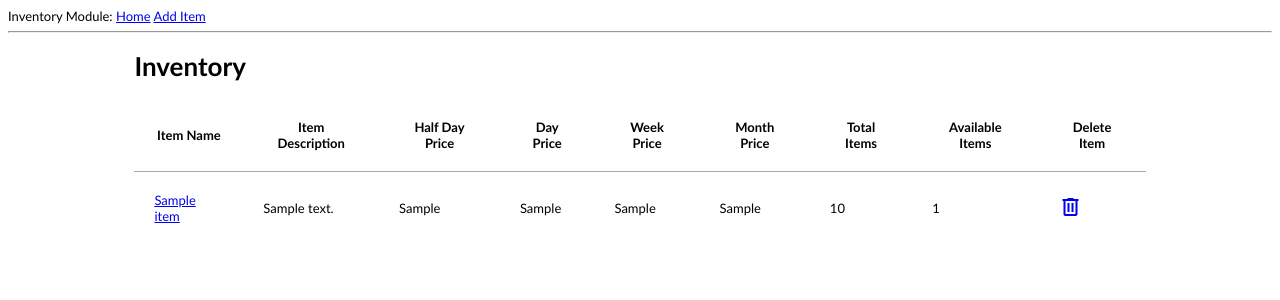
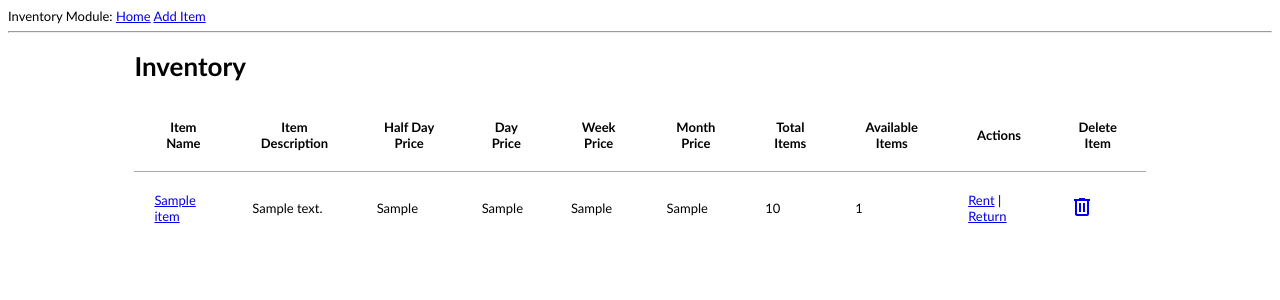
Before and after one commit to sdeen1/flask-inventory-module, a Flask app: page / in a window 1280 px wide. Shown: the top 300 px of the page. Run offline with Flask 3, Linux system fonts and the light colour scheme; tables that the repository leaves empty hold one stand-in row (Sample ...).

Commit message:
added rent feature

```diff
--- a/app/routes.py
+++ b/app/routes.py
@@ -17,6 +17,7 @@ def add():
             name = form.name.data,
             description = form.description.data,
             total = form.total.data,
+            available = form.total.data,
             halfDay = form.halfDay.data,
             day = form.day.data,
             week = form.week.data,
@@ -34,15 +35,13 @@ def update(id):
     item = db.get_or_404(Item, id)
     form = AddItemForm(obj=item)
     if form.validate(): #_on_submit():  #request.method == "POST":
-        item = Item(
-            name = form.name.data,
-            description = form.description.data,
-            total = form.total.data,
-            halfDay = form.halfDay.data,
-            day = form.day.data,
-            week = form.week.data,
-            month = form.month.data
-        )
+        item.name = form.name.data
+        item.description = form.description.data
+        item.total = form.total.data
+        item.halfDay = form.halfDay.data
+        item.day = form.day.data
+        item.week = form.week.data
+        item.month = form.month.data
         # Update the database
         #db.session.add(item)
         db.session.commit()
@@ -57,3 +56,19 @@ def delete(id):
     db.session.delete(item)
     db.session.commit()
     return redirect(url_for('index'))
+
+@app.route('/rent/<id>')
+def rent(id):
+    item = db.get_or_404(Item, id)
+    if item.available is not None:
+        item.available = max(0, int(item.available) - 1)
+        db.session.commit()
+    return redirect(url_for('index'))
+
+@app.route('/return/<id>')
+def return_item(id):
+    item = db.get_or_404(Item, id)
+    if item.available is not None:
+        item.available = min(int(item.total), int(item.available) + 1)
+        db.session.commit()
+    return redirect(url_for('index'))
--- a/app/templates/index.html
+++ b/app/templates/index.html
@@ -24,6 +24,7 @@
                 <th>Month Price</th>
                 <th>Total Items</th>
                 <th>Available Items</th>
+                <th>Actions</th>
                 <th>Delete Item</th>
             </tr>
         </thead>
@@ -39,6 +40,11 @@
                 <td>{{ item.total }}</td>
                 <td>{{ item.available }}</td>
                 <td>
+                    <a href="{{ url_for('rent', id=item.id ) }}"><span>Rent</span></a>
+                    <span>|</span>
+                    <a href="{{ url_for('return_item', id=item.id ) }}"><span>Return</span></a>
+                </td>
+                <td>
                     <a href="{{ url_for('delete', id=item.id ) }}"><span class="material-symbols-outlined">delete</span></a>
                 </td>
             </tr>
```
